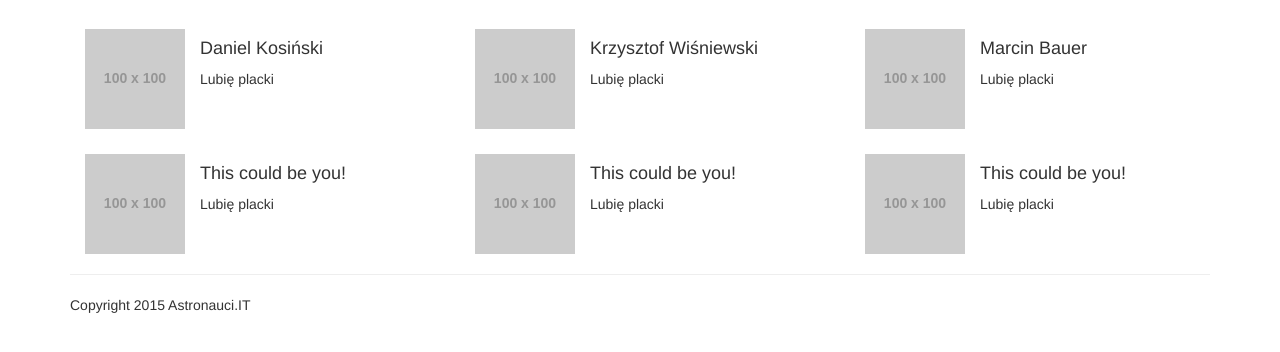
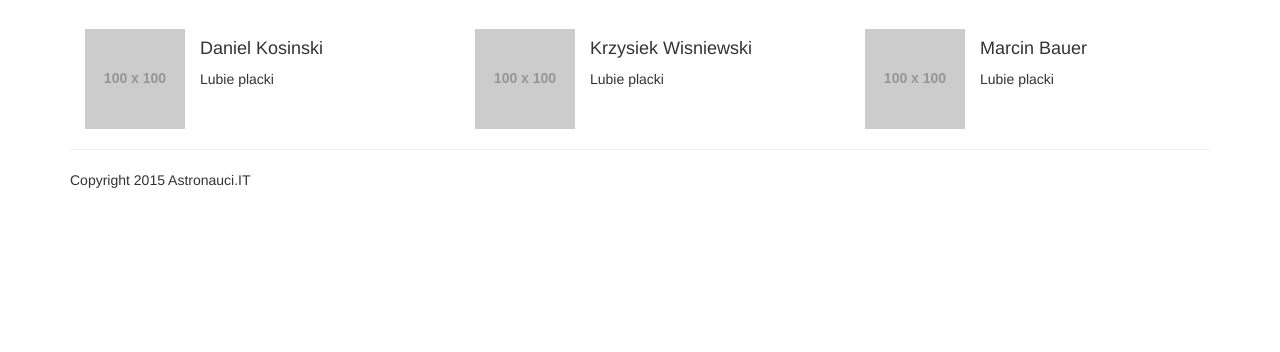
Before and after one commit to Astronauci/website, a Flask app: page /zaloga in a window 1280 px wide. Shown: the part 51-403 px from the top of the page. Run offline with Flask 2, Linux system fonts and the light colour scheme; grey boxes labelled with a size stand in for pictures from a placeholder-image service; some libraries are stand-ins or nearby versions.

Commit message:
Use array to store user data

```diff
--- a/app.py
+++ b/app.py
@@ -1,6 +1,12 @@
 from flask import Flask, render_template
 
 app = Flask(__name__)
+
+team = {
+    'Daniel Kosinski':'Lubie placki',
+    'Krzysiek Wisniewski':'Lubie placki',
+    'Marcin Bauer':'Lubie placki'
+}
 
 @app.route("/")
 def main_page():
@@ -8,7 +14,7 @@ def main_page():
 
 @app.route("/zaloga")
 def team_page():
-    return render_template('zaloga.html')
+    return render_template('zaloga.html', team=team)
 
 if __name__ == "__main__":
     app.run(debug=True)
--- a/templates/zaloga.html
+++ b/templates/zaloga.html
@@ -8,38 +8,13 @@
         <br />
         <br />
         <div class="row">
-          <div class="col-md-4 astro-opis">
-            <img class="pull-left astro-foto responsive" src="http://placehold.it/100x100" width="100" height="auto">
-            <h4 class="astronauta">Daniel Kosiński</h4>
-            <p>Lubię placki</p>
-          </div>
-          <div class="col-md-4 astro-opis">
-            <img class="pull-left astro-foto responsive" src="http://placehold.it/100x100" width="100" height="auto">
-            <h4 class="astronauta">Krzysztof Wiśniewski</h4>
-            <p>Lubię placki</p>
-          </div>
-          <div class="col-md-4 astro-opis">
-            <img class="pull-left astro-foto responsive" src="http://placehold.it/100x100" width="100" height="auto">
-            <h4 class="astronauta">Marcin Bauer</h4>
-            <p>Lubię placki</p>
-          </div>
-        </div>
-        <div class="row">
+          {% for name, desc in team.items() %}
           <div class="col-md-4">
             <img class="pull-left astro-foto responsive" src="http://placehold.it/100x100" width="100" height="auto">
-            <h4 class="astronauta">This could be you!</h4>
-            <p>Lubię placki</p>
+            <h4 class="astronauta">{{ name }}</h4>
+            <p>{{ desc }}</p>
           </div>
-          <div class="col-md-4">
-            <img class="pull-left astro-foto responsive" src="http://placehold.it/100x100" width="100" height="auto">
-            <h4 class="astronauta">This could be you!</h4>
-            <p>Lubię placki</p>
-          </div>
-          <div class="col-md-4">
-            <img class="pull-left astro-foto responsive" src="http://placehold.it/100x100" width="100" height="auto">
-            <h4 class="astronauta">This could be you!</h4>
-            <p>Lubię placki</p>
-          </div>
+          {% endfor %}
         </div>
       </div><!-- /.container -->
 {% endblock %}
```
